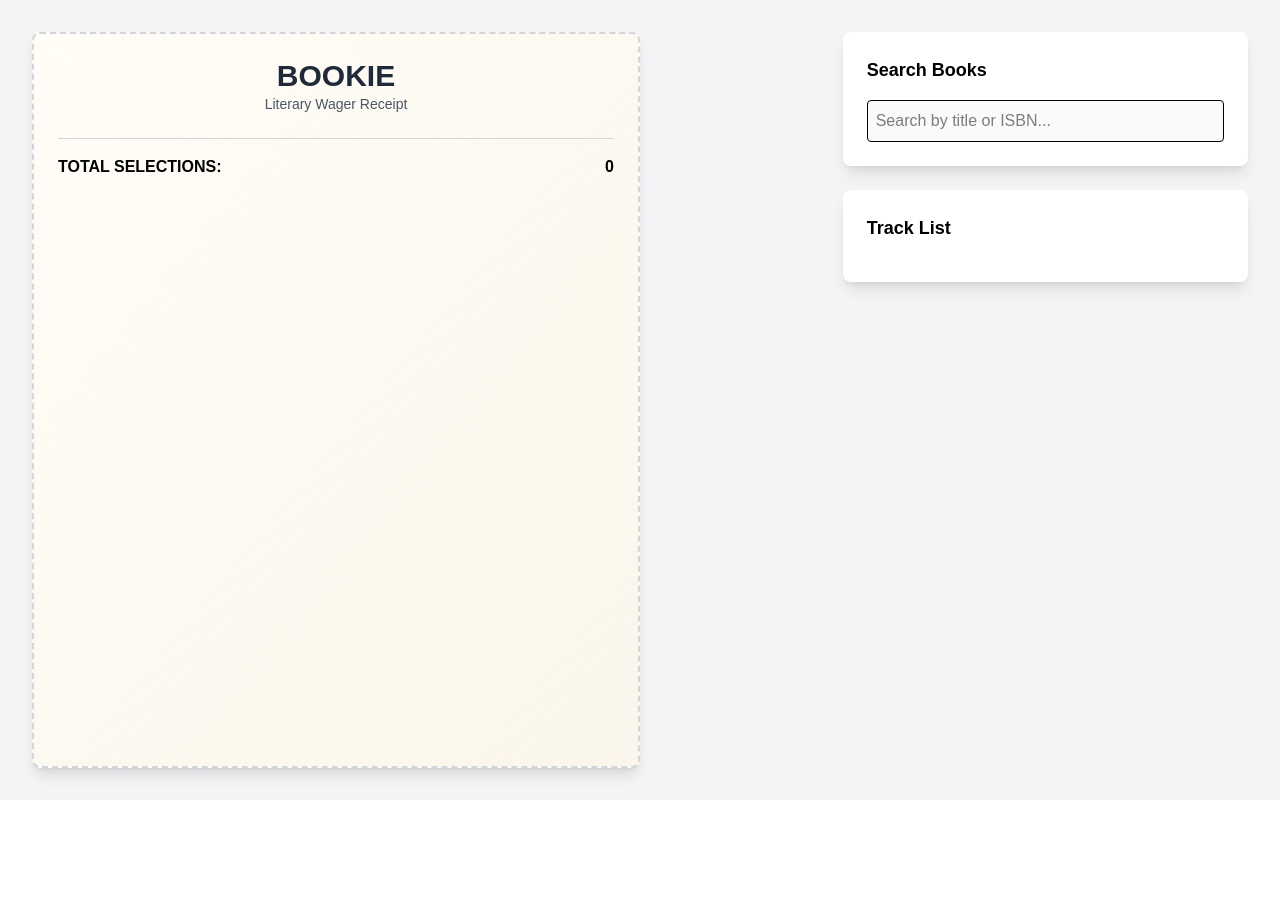
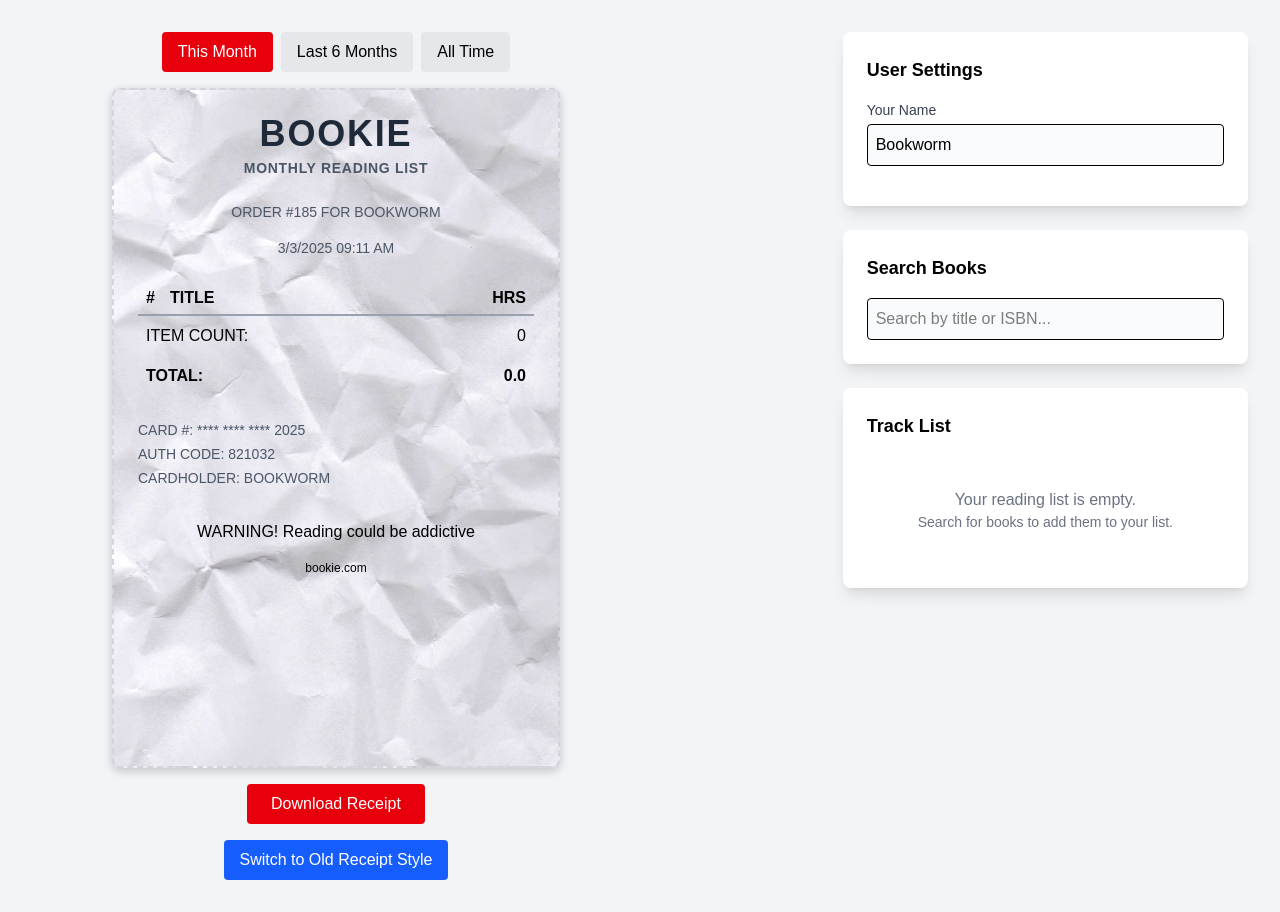
Before and after one commit to KengLL/Bookie, a Next.js app in the folder bookie/: page / in a window 1280 px wide. Before the commit the page ends 800 px from the top, so only its background shows below. Built offline with nearby package versions, Linux system fonts and the light colour scheme.

Commit message:
Paper texture update
Inspired by Receiptify, I took their paper texture and implemented for now.
Also generated some random numbers for aesthetic purposes.

```diff
--- a/bookie/package.json
+++ b/bookie/package.json
@@ -13,6 +13,7 @@
     "@dnd-kit/sortable": "^10.0.0",
     "@dnd-kit/utilities": "^3.2.2",
     "autoprefixer": "^10.4.20",
+    "html-to-image": "^1.11.13",
     "next": "15.2.0",
     "postcss": "^8.5.3",
     "react": "^19.0.0",
--- /dev/null
+++ b/bookie/src/app/bookieReceipt.tsx
@@ -0,0 +1,158 @@
+'use client';
+
+import { useState, useRef } from 'react';
+import { toPng } from 'html-to-image'; // You'll need to install this package
+
+// Types
+interface Book {
+  id: string;
+  title: string;
+  author: string;
+  genre: string;
+  publishYear: number;
+  isbn?: string;
+  coverUrl?: string;
+}
+
+interface BookieReceiptProps {
+  books: Book[];
+  userName?: string;
+}
+
+const BookieReceipt = ({ books, userName = "Book addict" }: BookieReceiptProps) => {
+  const [timeFrame, setTimeFrame] = useState<'month' | 'sixMonths' | 'allTime'>('month');
+  const receiptRef = useRef<HTMLDivElement>(null);
+
+  const currentDate = new Date();
+  const formattedDate = `${currentDate.toLocaleDateString()} ${currentDate.toLocaleTimeString([], { hour: '2-digit', minute: '2-digit' })}`;
+  const orderNumber = Math.floor(Math.random() * 1000).toString().padStart(3, '0');
+
+  const totalReadingTime = books.length * 5; // Assuming 5 hours per book as an example
+
+  const downloadReceipt = async () => {
+    if (receiptRef.current) {
+      try {
+        const dataUrl = await toPng(receiptRef.current);
+        const link = document.createElement('a');
+        link.download = `bookie-receipt-${timeFrame}.png`;
+        link.href = dataUrl;
+        link.click();
+      } catch (error) {
+        console.error('Error generating image:', error);
+      }
+    }
+  };
+
+  const getPeriodLabel = () => {
+    switch (timeFrame) {
+      case 'month': return 'MONTHLY READING LIST';
+      case 'sixMonths': return 'SEMI-ANNUAL READING LIST';
+      case 'allTime': return 'ALL-TIME READING LIST';
+    }
+  };
+
+  return (
+    <div className="flex flex-col items-center">
+      <div className="mb-4 space-x-2">
+        <button
+          onClick={() => setTimeFrame('month')}
+          className={`px-4 py-2 rounded ${timeFrame === 'month' ? 'bg-red-600 text-white' : 'bg-gray-200'}`}
+        >
+          This Month
+        </button>
+        <button
+          onClick={() => setTimeFrame('sixMonths')}
+          className={`px-4 py-2 rounded ${timeFrame === 'sixMonths' ? 'bg-red-600 text-white' : 'bg-gray-200'}`}
+        >
+          Last 6 Months
+        </button>
+        <button
+          onClick={() => setTimeFrame('allTime')}
+          className={`px-4 py-2 rounded ${timeFrame === 'allTime' ? 'bg-red-600 text-white' : 'bg-gray-200'}`}
+        >
+          All Time
+        </button>
+      </div>
+
+      <div
+        ref={receiptRef}
+        className="w-full max-w-md bg-[#faf6eb] p-6 shadow-lg rounded-lg border-2 border-dashed border-gray-300
+                  bg-[url('/images/paper-texture1.jpg')] bg-cover bg-center relative"
+        style={{
+          // Add these styles to recreate the paper receipt look
+          minHeight: '85vh',
+          boxShadow: '0 3px 10px rgba(0, 0, 0, 0.2)'
+        }}
+      >
+        <div className="text-center mb-6">
+          <h1 className="text-4xl font-black tracking-wider text-gray-800 mb-1">BOOKIE</h1>
+          <p className="text-sm text-gray-600 uppercase tracking-wider font-semibold">{getPeriodLabel()}</p>
+        </div>
+
+        <p className="text-center text-sm text-gray-600 mb-4">
+          ORDER #{orderNumber} FOR {userName.toUpperCase()}
+        </p>
+        <p className="text-center text-sm text-gray-600 mb-6">
+          {formattedDate}
+        </p>
+
+        <table className="w-full mb-6">
+          <thead>
+            <tr className="border-b-2 border-gray-400">
+              <th className="text-left pl-2 py-1 w-8">#</th>
+              <th className="text-left py-1">TITLE</th>
+              <th className="text-right pr-2 py-1 w-16">HRS</th>
+            </tr>
+          </thead>
+          <tbody>
+            {books.map((book, index) => (
+              <tr key={book.id} className="border-b border-gray-300">
+                <td className="pl-2 py-2 align-top">{index + 1}</td>
+                <td className="py-2">
+                  <div className="font-medium">{book.title}</div>
+                  <div className="text-sm text-gray-600">{book.author}</div>
+                  <div className="text-xs text-red-600 uppercase">{book.genre}</div>
+                </td>
+                <td className="text-right pr-2 py-2 align-top">5.0</td>
+              </tr>
+            ))}
+          </tbody>
+          <tfoot>
+            <tr className="border-t-2 border-gray-400 font-medium">
+              <td colSpan={2} className="pl-2 py-2 text-left">ITEM COUNT:</td>
+              <td className="pr-2 py-2 text-right">{books.length}</td>
+            </tr>
+            <tr className="font-bold">
+              <td colSpan={2} className="pl-2 py-2 text-left">TOTAL:</td>
+              <td className="pr-2 py-2 text-right">{totalReadingTime}.0</td>
+            </tr>
+          </tfoot>
+        </table>
+
+        <div className="text-sm text-gray-600 space-y-1 mb-4">
+          <p>CARD #: **** **** **** {new Date().getFullYear()}</p>
+          <p>AUTH CODE: {Math.floor(Math.random() * 1000000)}</p>
+          <p>CARDHOLDER: {userName.toUpperCase()}</p>
+        </div>
+
+        <div className="text-center space-y-2 mt-8">
+          <p className="font-medium">WARNING! Reading could be addictive </p>
+          <div className="flex justify-center">
+            {/* Barcode placeholder - you can use an actual barcode library here */}
+            {/* <div className="h-10 w-48 bg-gradient-to-r from-black via-gray-800 to-black"></div> */}
+          </div>
+          <p className="text-xs">bookie.com</p>
+        </div>
+      </div>
+
+      <button
+        onClick={downloadReceipt}
+        className="mt-4 px-6 py-2 bg-red-600 text-white rounded hover:bg-red-700 transition-colors"
+      >
+        Download Receipt
+      </button>
+    </div>
+  );
+};
+
+export default BookieReceipt;
--- a/bookie/src/app/page.tsx
+++ b/bookie/src/app/page.tsx
@@ -2,9 +2,10 @@
 
 import { useState, useEffect } from 'react';
 import { useDebounce } from 'use-debounce';
-import { DndContext, DragOverlay, closestCenter } from '@dnd-kit/core';
+import { DndContext, closestCenter } from '@dnd-kit/core';
 import { arrayMove, SortableContext, verticalListSortingStrategy, useSortable } from '@dnd-kit/sortable';
 import { CSS } from '@dnd-kit/utilities';
+import BookieReceipt from './bookieReceipt';
 
 // Types
 interface Book {
@@ -16,7 +17,6 @@ interface Book {
   isbn?: string;
   coverUrl?: string;
 }
-
 
 // Sortable Item Component
 const SortableItem = ({ book, onRemove }: { book: Book; onRemove: (id: string) => void }) => {
@@ -63,13 +63,15 @@ export default function Home() {
   const [isSearching, setIsSearching] = useState(false);
   const [noResults, setNoResults] = useState(false);
   const [books, setBooks] = useState<Book[]>([]);
+  const [userName, setUserName] = useState("Bookworm");
+  const [showOldReceipt, setShowOldReceipt] = useState(false);
 
   const isValidISBN = (query: string) => {
     const cleaned = query.replace(/-/g, '');
     return cleaned.length === 10 || cleaned.length === 13;
   };
 
-  // Search and API logic (similar to previous but returns Book type)
+  // Search and API logic
   const searchBooks = async (query: string) => {
     if (!query) return;
 
@@ -148,8 +150,10 @@ export default function Home() {
 
   return (
     <div className="min-h-screen bg-gray-100 p-8 flex justify-between gap-8 text-black">
-      {/* Betslip Receipt */}
-      <div className="w-1/2 bg-[#faf6eb] p-6 shadow-lg rounded-lg border-2 border-dashed border-gray-300
+      {/* Receipt Section */}
+      <div className="w-1/2">
+        {showOldReceipt ? (
+          <div className="w-full bg-[#faf6eb] p-6 shadow-lg rounded-lg border-2 border-dashed border-gray-300
             bg-gradient-to-br from-[#fffdf6] via-[#fcf9f0] to-[#faf6eb]">
             <div className="text-center mb-6">
               <h1 className="text-3xl font-black text-gray-800">BOOKIE</h1>
@@ -177,9 +181,36 @@ export default function Home() {
               </div>
             </div>
           </div>
+        ) : (
+          <BookieReceipt books={books} userName={userName} />
+        )}
+
+        <div className="mt-4 flex justify-center">
+          <button
+            onClick={() => setShowOldReceipt(!showOldReceipt)}
+            className="px-4 py-2 bg-blue-600 text-white rounded hover:bg-blue-700 transition-colors"
+          >
+            Switch to {showOldReceipt ? 'New' : 'Old'} Receipt Style
+          </button>
+        </div>
+      </div>
 
       {/* Search and Track List */}
       <div className="w-1/3 flex flex-col gap-6 text-black">
+        <div className="bg-white p-6 shadow-lg rounded-lg">
+          <h2 className="text-lg font-bold mb-4">User Settings</h2>
+          <div className="mb-4">
+            <label htmlFor="username" className="block text-sm font-medium text-gray-700 mb-1">Your Name</label>
+            <input
+              type="text"
+              id="username"
+              value={userName}
+              onChange={(e) => setUserName(e.target.value)}
+              className="w-full p-2 border rounded bg-gray-50 focus:ring-2 focus:ring-blue-400"
+            />
+          </div>
+        </div>
+
         <div className="bg-white p-6 shadow-lg rounded-lg">
           <h2 className="text-lg font-bold mb-4">Search Books</h2>
           <div className="relative">
@@ -191,7 +222,7 @@ export default function Home() {
               className="w-full p-2 border rounded bg-gray-50 focus:ring-2 focus:ring-blue-400"
             />
 
-            {isSearching && <div className="absolute top-12 p-2 text-sm"></div>}
+            {isSearching && <div className="absolute top-12 p-2 text-sm">Searching...</div>}
 
             {searchResults.length > 0 && (
               <div className="absolute top-12 w-full bg-white border rounded shadow-lg z-10">
@@ -216,13 +247,12 @@ export default function Home() {
                     <div className="flex flex-col">
                       <div className="font-semibold text-left">{result.title}</div>
                       <div className="text-sm text-gray-600 text-left">{result.author}</div>
-                      {/* <div className="text-xs text-blue-600">{result.genre}</div> */}
                     </div>
                   </div>
                 ))}
               </div>
             )}
-            {noResults && (
+            {noResults && debouncedQuery && (
               <div className="text-sm text-red-600 mt-2">
                 No results found.
               </div>
@@ -236,7 +266,7 @@ export default function Home() {
             collisionDetection={closestCenter}
             onDragEnd={handleDragEnd}
           >
-            <SortableContext items={books} strategy={verticalListSortingStrategy}>
+            <SortableContext items={books.map(b => b.id)} strategy={verticalListSortingStrategy}>
               {books.map((book) => (
                 <SortableItem
                   key={book.id}
@@ -246,6 +276,13 @@ export default function Home() {
               ))}
             </SortableContext>
           </DndContext>
+
+          {books.length === 0 && (
+            <div className="text-center text-gray-500 py-8">
+              <p>Your reading list is empty.</p>
+              <p className="text-sm">Search for books to add them to your list.</p>
+            </div>
+          )}
         </div>
       </div>
     </div>
```
Also changed, not shown: bookie/src/app/global.css (added, +47 -0 lines), bookie/public/images/paper-texture1.jpg (added), 1 other file (tests, documents, lock files or other folders). Lines whose indentation alone changed are shown as unchanged.
